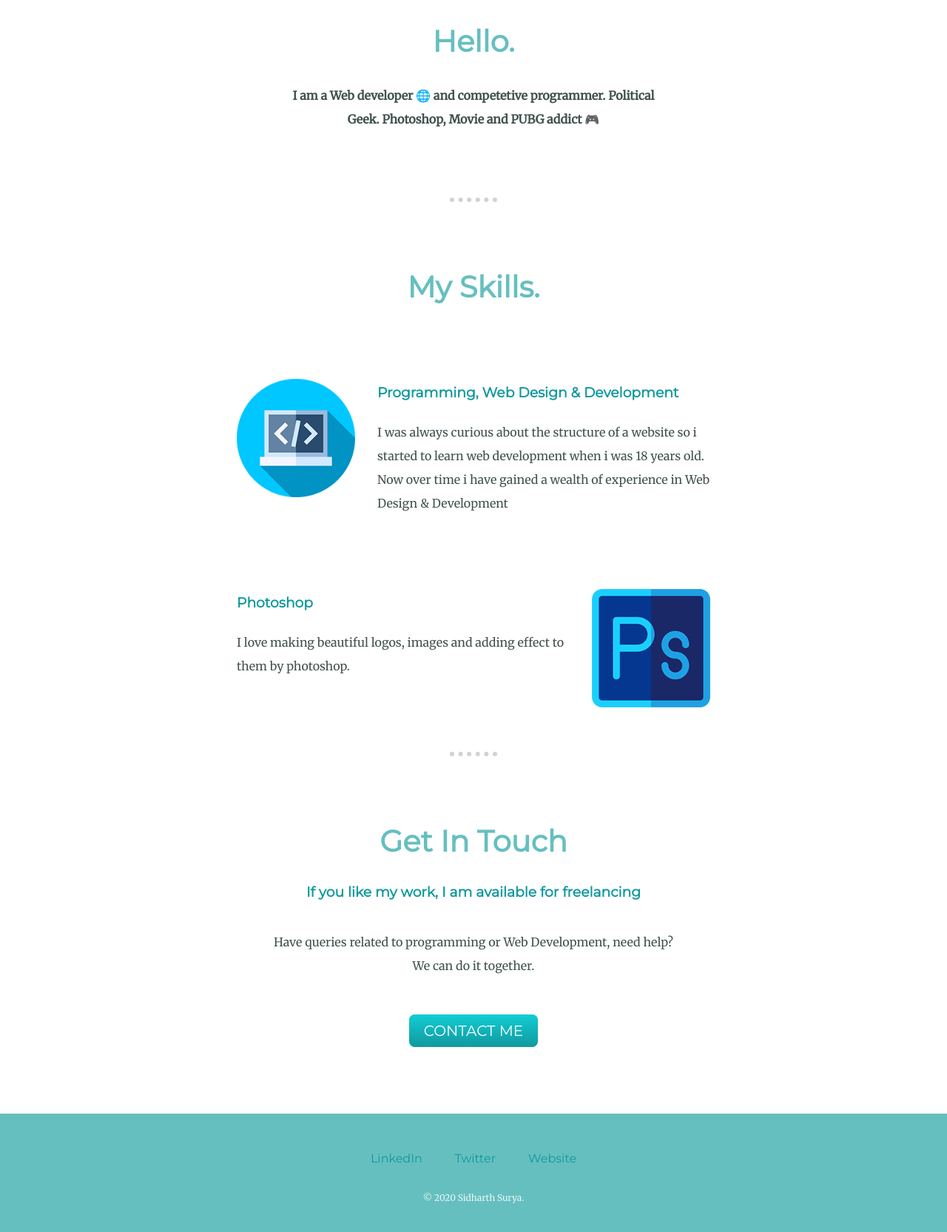
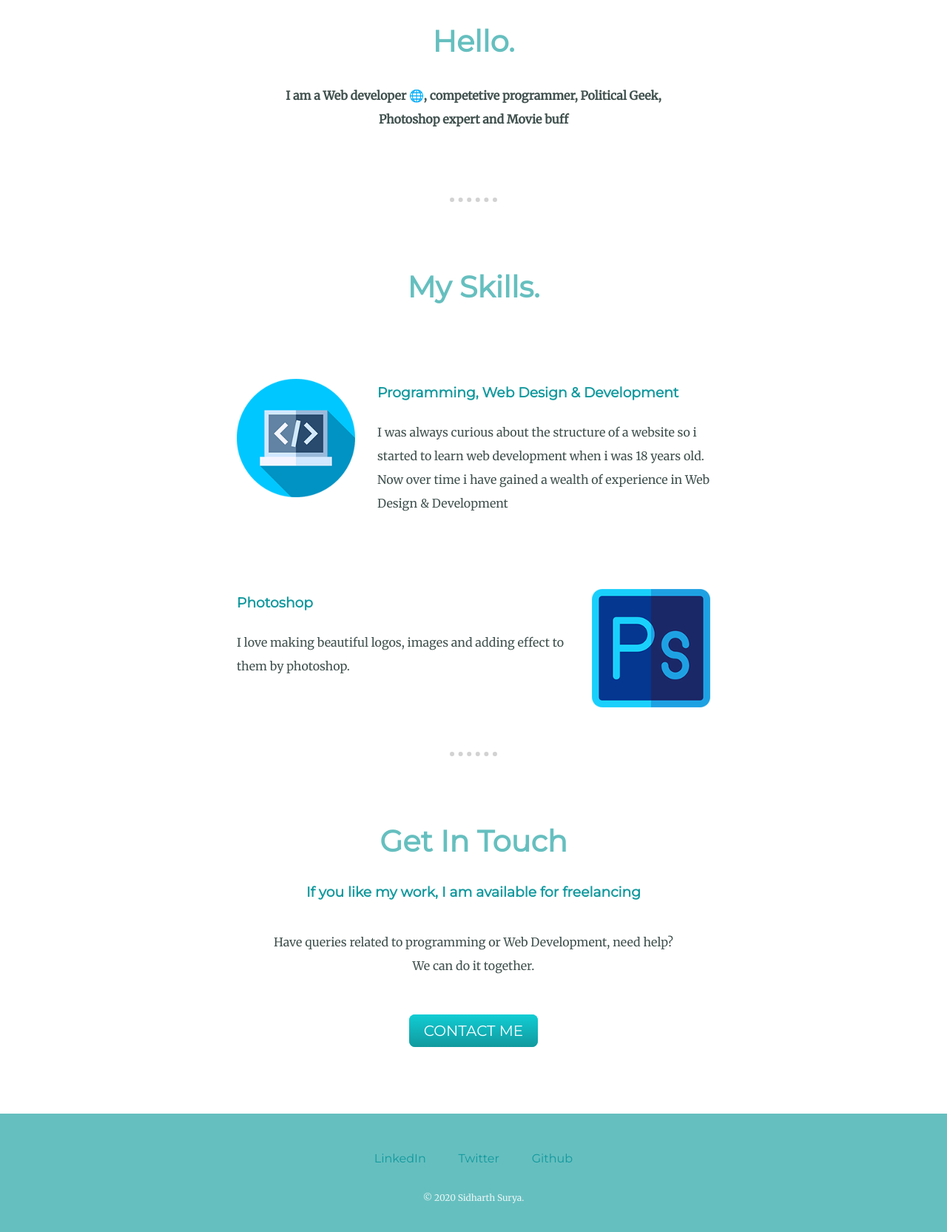
Before and after one commit to imsidharthsurya/myweb, a plain HTML site: page index.html in a window 1280 px wide. Shown: the part 1014-2679 px from the top of the page at 74% size. Drawn offline with Linux system fonts and the light colour scheme.

Commit message:
modify link

```diff
--- a/index.html
+++ b/index.html
@@ -13,7 +13,7 @@
   <div class="profile">
     <img src="mypic.png" alt="My pic">
     <h2>Hello.</h2>
-    <p class="zzz">I am a Web developer &#127760; and competetive programmer.  Political Geek.  Photoshop, Movie and PUBG addict &#127918;</p>
+    <p class="zzz">I am a Web developer &#127760;, competetive programmer, Political Geek, Photoshop expert and Movie buff</p>
   </div>
   <hr>
   <div class="skills">
@@ -42,7 +42,7 @@
 <div class="bottom-container">
   <a class="footer-link" href="https://www.linkedin.com/in/sidharth-surya-761b21192/">LinkedIn</a>
   <a class="footer-link" href="https://twitter.com/imsidharthsurya">Twitter</a>
-  <a class="footer-link" href="https://www.appbrewery.co/">Website</a>
+  <a class="footer-link" href="https://github.com/imsidharthsurya">Github</a>
   <p class="copy">© 2020 Sidharth Surya.</p>
 </div>
 
```
